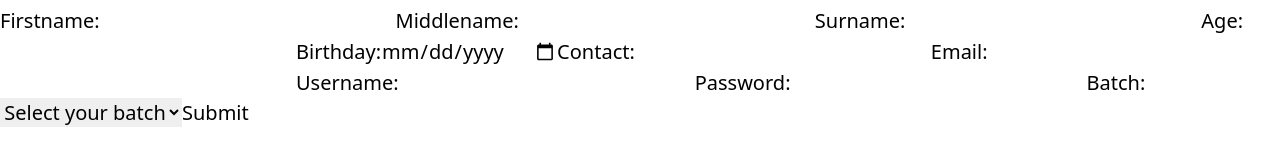
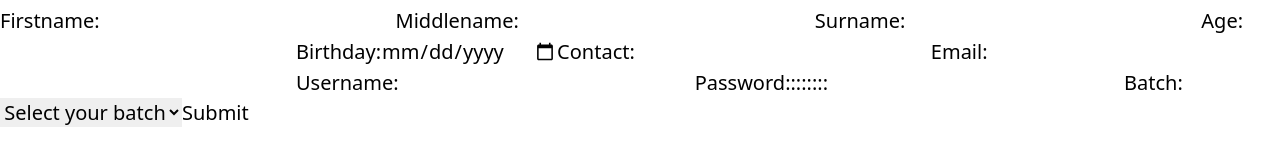
Before and after one commit to Jovan-CL/ie_capstone, a React (Vite) app in the folder client/: page /registration in a window 1280 px wide. Shown: the part 364-523 px from the top of the page. Built offline with nearby package versions, Linux system fonts and the light colour scheme.

Commit message:
add many colon cancer

```diff
--- a/client/src/pages/Registration.jsx
+++ b/client/src/pages/Registration.jsx
@@ -154,7 +154,7 @@ console.log(newUserProfile)
                 />
               </label>
               <label htmlFor="password">
-                Password:
+                Password::::::::
                 <input
                   id="password"
                   name="password"
```
